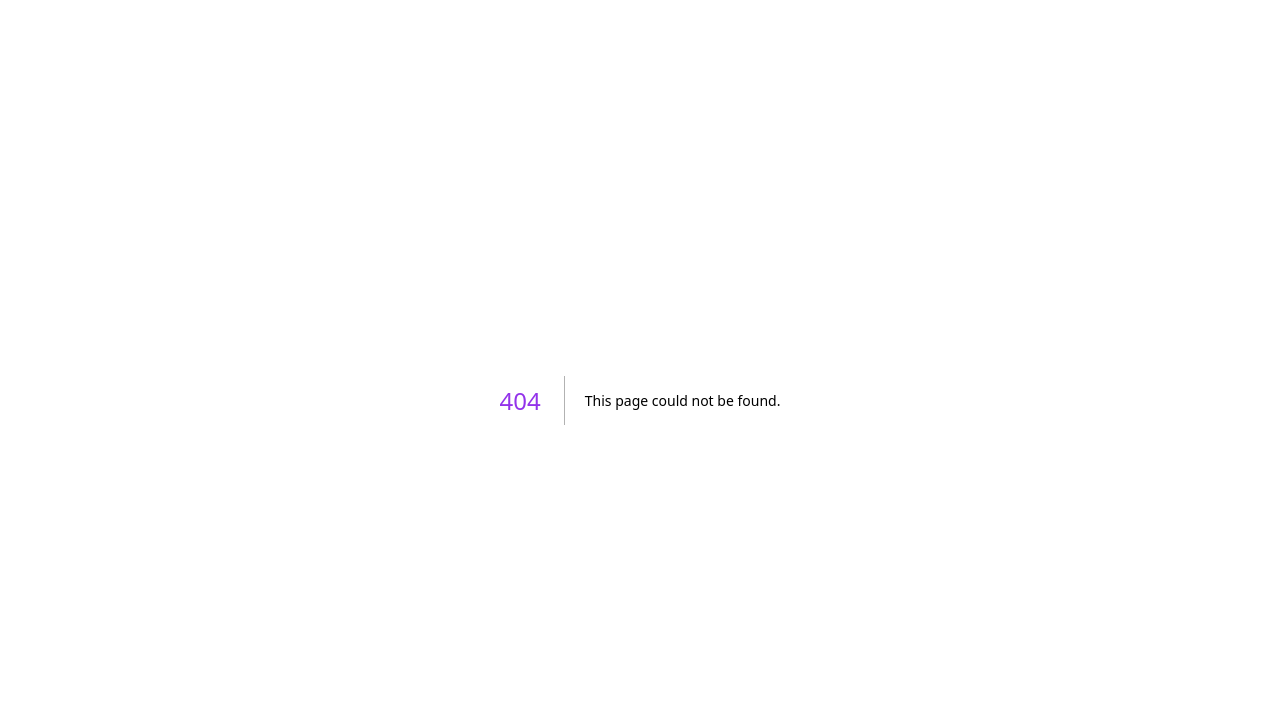
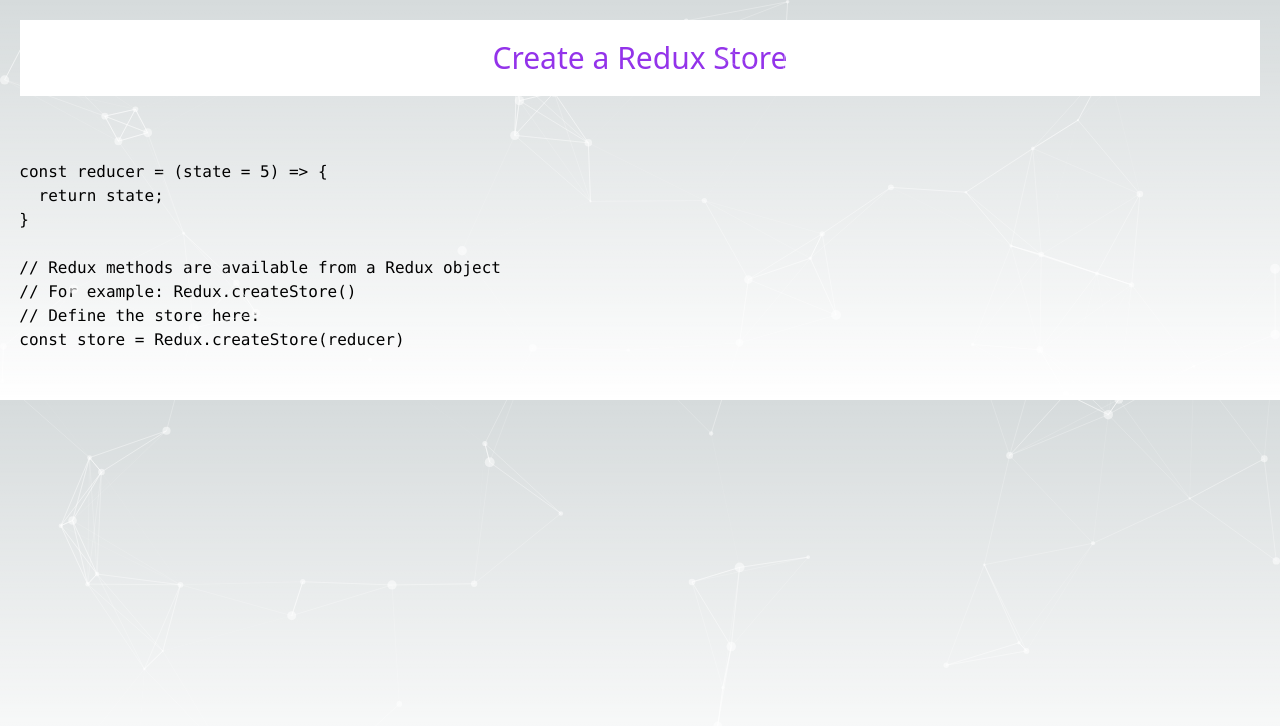
Before and after one commit to ragulpalanisamy/fcc_projects_euler, a Next.js app: page /Pro-5/Redux_store in a window 1280 px wide. Before the commit this address had no page. Shown: the top 726 px of the page. Built offline with nearby package versions, Linux system fonts and the light colour scheme.

Commit message:
feat: :sparkles: Added the redux store

```diff
--- a/src/app/page.js
+++ b/src/app/page.js
@@ -199,6 +199,9 @@ export default function Home() {
         <Link href="../Pro-5/Dynamic_Array">
         Dynamic Array
         </Link>
+        <Link href="../Pro-5/Redux_store">
+        Redux store
+        </Link>
         </div>
         </div>
       </>
--- a/src/pages/Pro-5/Dynamic_Array.tsx
+++ b/src/pages/Pro-5/Dynamic_Array.tsx
@@ -51,6 +51,20 @@ export default function Dynamic_Array() {
         }
       }
     `;
+
+    const codesnippet1 = `
+    class App extends React.Component {
+      constructor(props) {
+        super(props);
+      }
+      render() {
+        return <div/>
+      }
+    };
+
+    // Change code below this line
+    ReactDOMServer.renderToString(<App/>)
+    `;
   return (
     <div>
         <DesignTypeScript />
@@ -62,6 +76,15 @@ export default function Dynamic_Array() {
                 {codesnippet}
             </code>
         </pre>
+
+        <h1>
+        Render React on the Server with renderToString
+        </h1>
+        <pre>
+          <code>
+            {codesnippet1}
+          </code>
+        </pre>
     </div>
   )
 }
--- /dev/null
+++ b/src/pages/Pro-5/Redux_store.tsx
@@ -0,0 +1,31 @@
+import React from 'react'
+import DesignTypeScript from '../../components/DesignTypeScript'
+import "../../app/globals.css";
+
+export default function Redux_store() {
+  const codesnippet = `
+  const reducer = (state = 5) => {
+    return state;
+  }
+
+  // Redux methods are available from a Redux object
+  // For example: Redux.createStore()
+  // Define the store here:
+  const store = Redux.createStore(reducer)
+
+  `;
+  return (
+    <div>
+        <DesignTypeScript />
+        <h1>
+        Create a Redux Store
+        </h1>
+
+        <pre>
+          <code>
+            {codesnippet}
+          </code>
+        </pre>
+    </div>
+  )
+}
```
